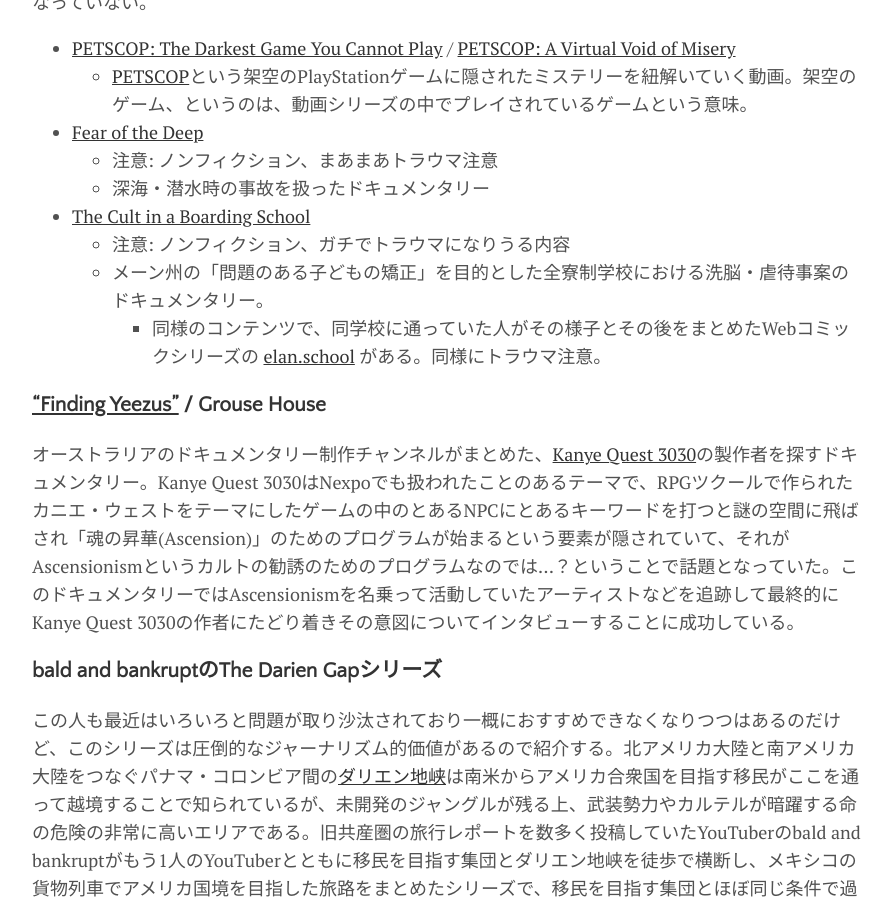
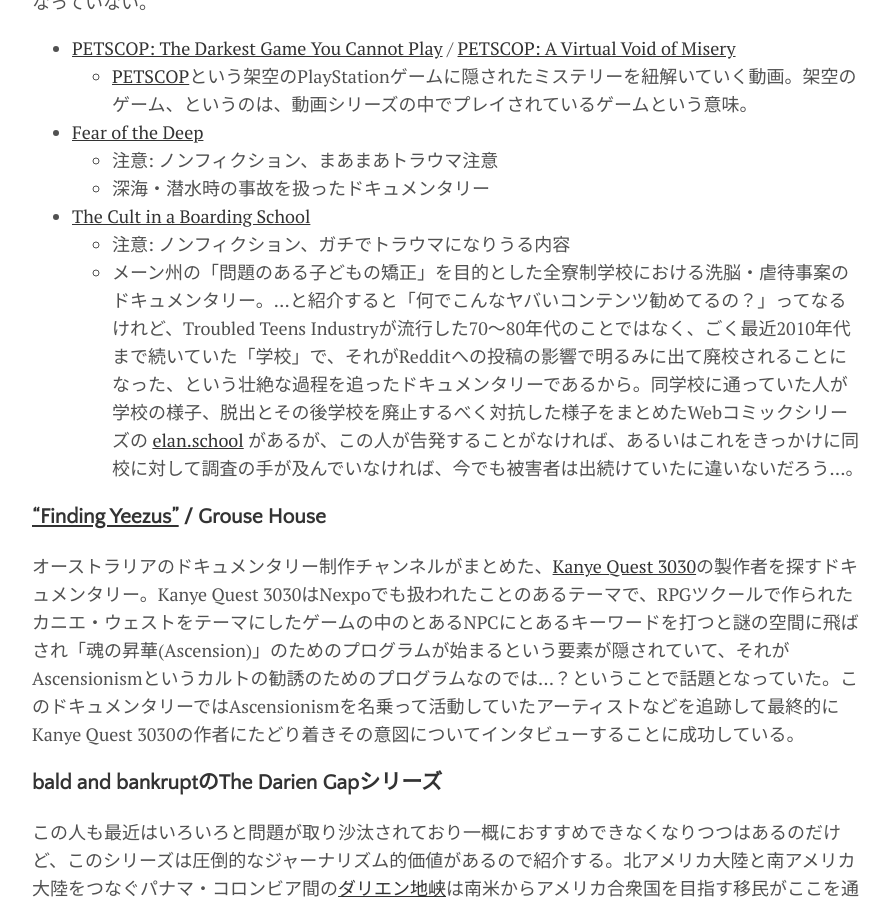
Before and after one commit to sylph01/sylph01.github.io, a Jekyll site: the page built from _posts/2024-06-29-english-youtube-2024edition.md, in a window 1280 px wide and 900 px high, scrolled down 1142 px. Shown: the whole window, without its empty margins (192-1083 px from the left). Built offline with Jekyll 4.4.1, drawn with Linux system fonts in a browser that asks for light colours; some of the changed text lies outside the part shown.

Commit message:
[2024-eng-yt] added some notes

```diff
--- a/_posts/2024-06-29-english-youtube-2024edition.md
+++ b/_posts/2024-06-29-english-youtube-2024edition.md
@@ -34,8 +34,7 @@
   - 深海・潜水時の事故を扱ったドキュメンタリー
 - [The Cult in a Boarding School](https://youtu.be/7eM7pb5M5DU)
   - 注意: ノンフィクション、ガチでトラウマになりうる内容
-  - メーン州の「問題のある子どもの矯正」を目的とした全寮制学校における洗脳・虐待事案のドキュメンタリー。
-    - 同様のコンテンツで、同学校に通っていた人がその様子とその後をまとめたWebコミックシリーズの [elan.school](https://elan.school/) がある。同様にトラウマ注意。
+  - メーン州の「問題のある子どもの矯正」を目的とした全寮制学校における洗脳・虐待事案のドキュメンタリー。…と紹介すると「何でこんなヤバいコンテンツ勧めてるの？」ってなるけれど、Troubled Teens Industryが流行した70〜80年代のことではなく、ごく最近2010年代まで続いていた「学校」で、それがRedditへの投稿の影響で明るみに出て廃校されることになった、という壮絶な過程を追ったドキュメンタリーであるから。同学校に通っていた人が学校の様子、脱出とその後学校を廃止するべく対抗した様子をまとめたWebコミックシリーズの [elan.school](https://elan.school/) があるが、この人が告発することがなければ、あるいはこれをきっかけに同校に対して調査の手が及んでいなければ、今でも被害者は出続けていたに違いないだろう…。
 
 ### ["Finding Yeezus"](https://youtu.be/kFgLPAade9k) / Grouse House
 
@@ -73,7 +72,7 @@
 
 ### Kaze Emanuar
 
-スーパーマリオ64の最適化（プレイではなく、ソフトウェア自体の！）を行っている人が、主にNintendo 64のソフトウェア面・ハードウェア面の特徴について取り扱っているチャンネル。
+スーパーマリオ64の最適化（プレイではなく、ソフトウェア自体のmodを行うことでの最適化！）を行っている人が、主にNintendo 64のソフトウェア面・ハードウェア面の特徴について取り扱っているチャンネル。
 
 - [64 Bits: Nintendo's BIGGEST Mistake](https://youtu.be/3We_ZGOwmik)
   - Nintendo 64は64ビットハードというけれど実態としては厳密には64ビットハードではなく、倍精度浮動小数点を中途半端に導入しているせいでかえってパフォーマンスが悪化している、という話
@@ -108,7 +107,7 @@
 
 前回も書いたように、アメリカ政治とその周辺に関するコンテンツや国際情勢に関するコンテンツは見てはいるのだけど、積極的にはおすすめしていない。その理由は日本の政治について扱った日本語のチャンネルを勧められるかどうかと同じで、視聴数に最適化しようと思ったら政治の両極に対してアピールする過激な内容を扱うのが最も得策で、冷静に学術的な分析をすることや、冷静に複雑な事象を解きほぐしていく内容は視聴数につながらないからである。
 
-国際情勢、特に進行中のロシアによるウクライナ侵攻に関するコンテンツは非常に色が出やすいのでわかりやすく、(1)ロシアにとって都合のいいことしか言っていないチャンネルはまあ息がかかってると見てよい、(2)一方で「プーチンは終わり！ｗ」「ロシアは終わり！ｗ」みたいな感じのサムネイルやタイトルを出しているチャンネルも同様に見るに値しない。(1)については歴史を扱っているチャンネルでも「西側はdecadentなので終わり！ｗ」みたいなことを言っているチャンネルがいくつかあるが、ロシアの息がかかってなくても極右過激思想まであと一歩みたいなところがあるのでおすすめしない[^2]。一方で(2)については西側ニュースメディアもやるので本当に救いがない。あえてこのジャンルで勧めるならば経済の面から国際紛争を扱っている[William Spaniel](https://www.youtube.com/@Gametheory101)と[Perun](https://www.youtube.com/@PerunAU)、あまりメディアが取り上げない地域の紛争を扱っている[CaspianReport](https://www.youtube.com/@CaspianReport)あたりだろうか。結局依拠しているstone-cold factは何なのかというところが見えるのが大事だと思っている。関連して、アメリカの軍事関係者だからといって軍事のrealityに基づいて話しているからよい、というわけでもない、という問題があり、特にイスラエルのガザでの戦闘行為に対しては大抵の軍出身者はイスラエルにかなり肩入れした主張をしている。
+国際情勢、特に進行中のロシアによるウクライナ侵攻に関するコンテンツは非常に色が出やすいのでわかりやすく、(1)ロシアにとって都合のいいことしか言っていないチャンネルはまあ息がかかってると見てよい、(2)一方で「プーチンは終わり！ｗ」「ロシアは終わり！ｗ」みたいな感じのサムネイルやタイトルを出しているチャンネルも同様に見るに値しない。(1)については歴史を扱っているチャンネルでも「西側はdecadentなので終わり！ｗ」みたいなことを言っているチャンネルがいくつかあるが、ロシアの息がかかってなくても極右過激思想まであと一歩みたいなところがあるのでおすすめしない[^2]。一方で(2)については西側ニュースメディアもやるので本当に救いがない。あえてこのジャンルで勧めるならば経済の面から国際紛争を扱っている[William Spaniel](https://www.youtube.com/@Gametheory101)と[Perun](https://www.youtube.com/@PerunAU)、あまりメディアが取り上げない地域の紛争を扱っている[CaspianReport](https://www.youtube.com/@CaspianReport)あたりだろうか。結局依拠しているstone-cold factは何なのかというところが見えるのが大事だと思っている。関連して、アメリカの軍事関係者だからといって軍事のrealityに基づいて話しているからよい、というわけでもない、という問題があり、特にイスラエルのガザでの戦闘行為に対しては大抵の軍出身者はイスラエルにかなり肩入れした主張をしている。そういう意味では、ヨーロッパ在住の投稿者の動画のほうがイスラエルについては「染まっておらず」、アメリカについては傍観者として客観的であり、ウクライナについては身近な問題として地に足のついた感想を持っている、という印象がある。
 
 [^2]: 前回のリストでやらかした。やらかしたことについて隠すつもりはない
 
```
